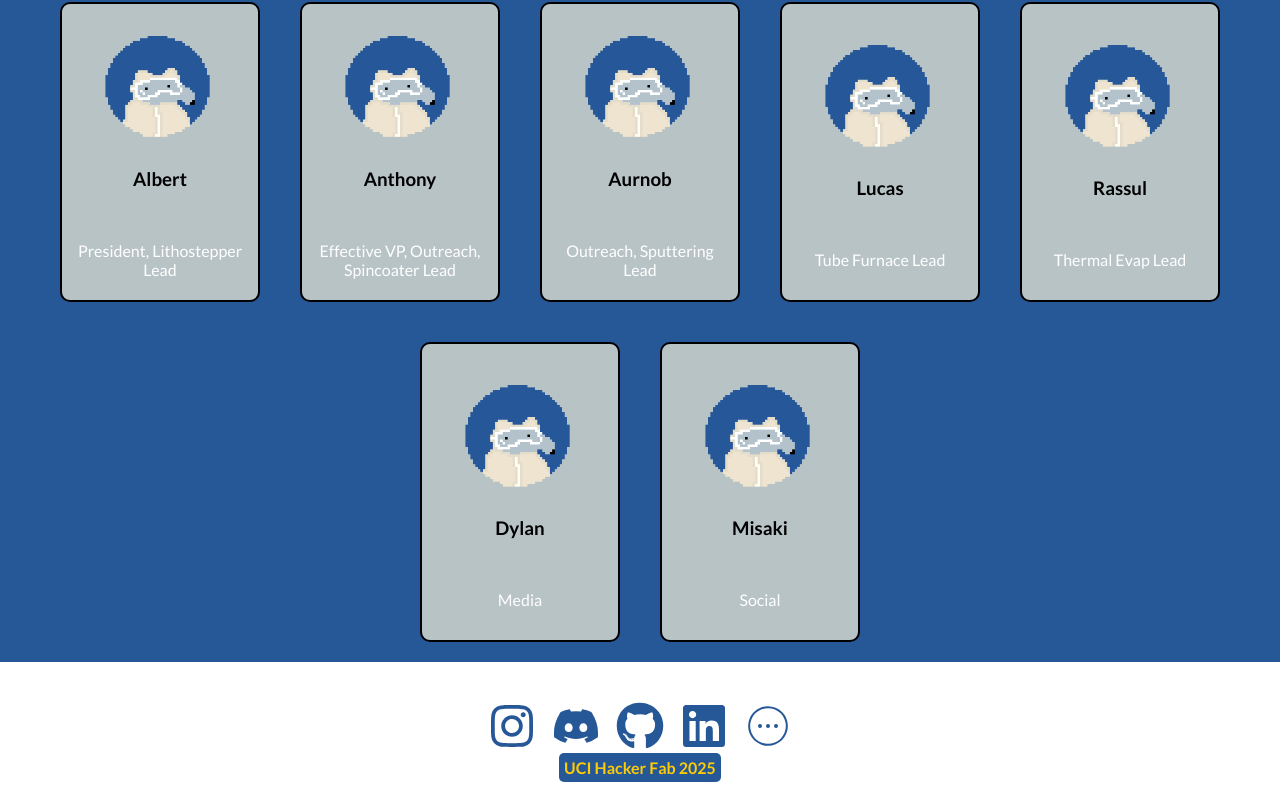
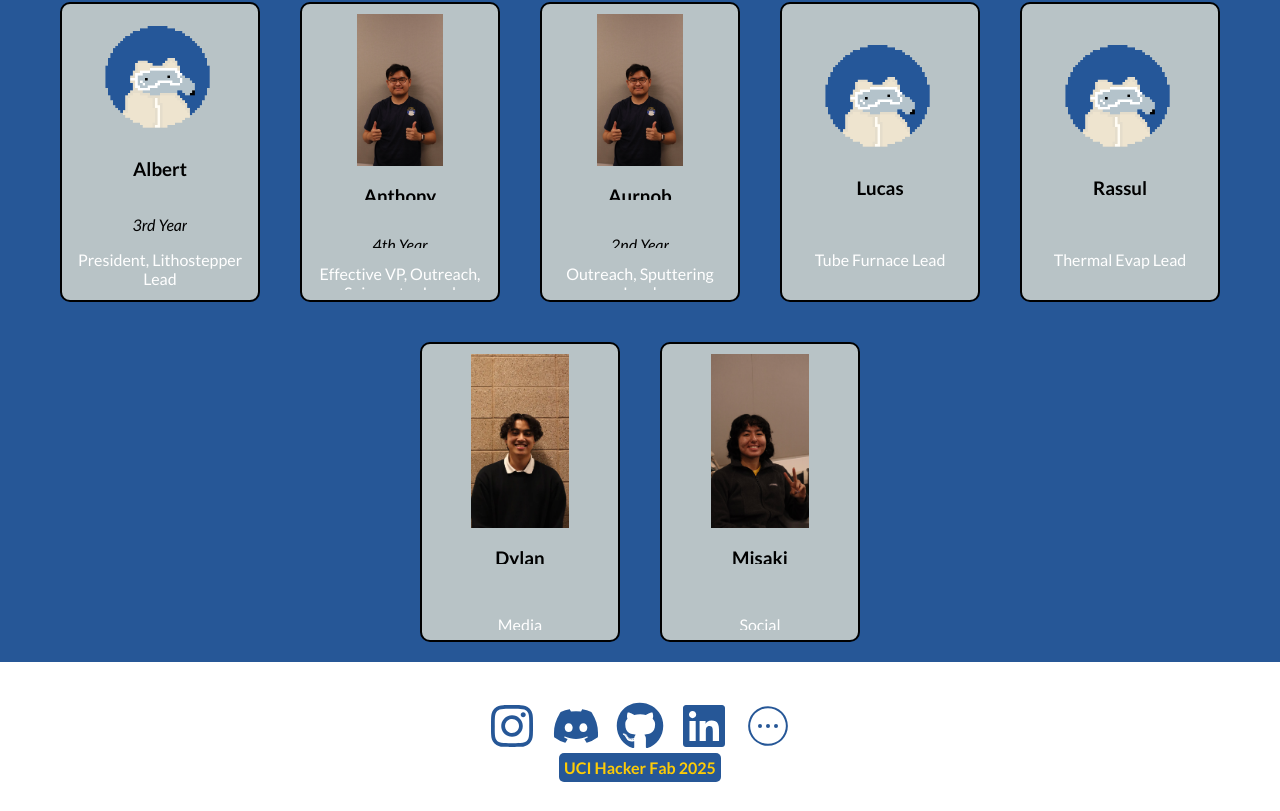
Before and after one commit to irvinehackerfab/hfab-website, a React (Vite) app: page /hfab-website/About in a window 1280 px wide. Shown: the part 1065-1876 px from the top of the page. Built offline with nearby package versions, Linux system fonts and the light colour scheme.

Commit message:
add boardmember photos

```diff
--- a/src/pages/About.jsx
+++ b/src/pages/About.jsx
@@ -4,16 +4,20 @@ import team_photo from "../assets/new_team_photo.jpg";
 import Footer from "../Footer";
 import styles from "./About.module.css";
 import logo from "../assets/hf_logo.png";
+import anthony from "../assets/anthony.jpg"
+import aurnob from "../assets/anthony.jpg"
+import dylan from "../assets/dylan.jpg"
+import misaki from "../assets/misaki.jpg"
 function About() {
   // Board members data, add more members as needed
   const BoardMembers = [
-    { name: 'Albert', role: 'President, Lithostepper Lead', year: '', image: logo },
-    { name: 'Anthony', role: 'Effective VP, Outreach, Spincoater Lead', year: '', image: logo },
-    { name: 'Aurnob', role: 'Outreach, Sputtering Lead', year: '', image: logo },
+    { name: 'Albert', role: 'President, Lithostepper Lead', year: '3rd Year', image: logo },
+    { name: 'Anthony', role: 'Effective VP, Outreach, Spincoater Lead', year: '4th Year', image: anthony },
+    { name: 'Aurnob', role: 'Outreach, Sputtering Lead', year: '2nd Year', image: aurnob },
     { name: 'Lucas', role: 'Tube Furnace Lead', year: '', image: logo },
     { name: 'Rassul', role: 'Thermal Evap Lead', year: '', image: logo },
-    { name: 'Dylan', role: 'Media', year: '', image: logo },
-    { name: 'Misaki', role: 'Social', year: '', image: logo },
+    { name: 'Dylan', role: 'Media', year: '', image: dylan },
+    { name: 'Misaki', role: 'Social', year: '', image: misaki },
 
   ];
   return (
--- a/src/pages/About.module.css
+++ b/src/pages/About.module.css
@@ -43,6 +43,7 @@
   font-weight: bold;
   text-align: center;
 }
+
 .year {
   font-style: italic;
   text-align: center;
```
Also changed, not shown: 1 other file (tests, documents, lock files or other folders).
